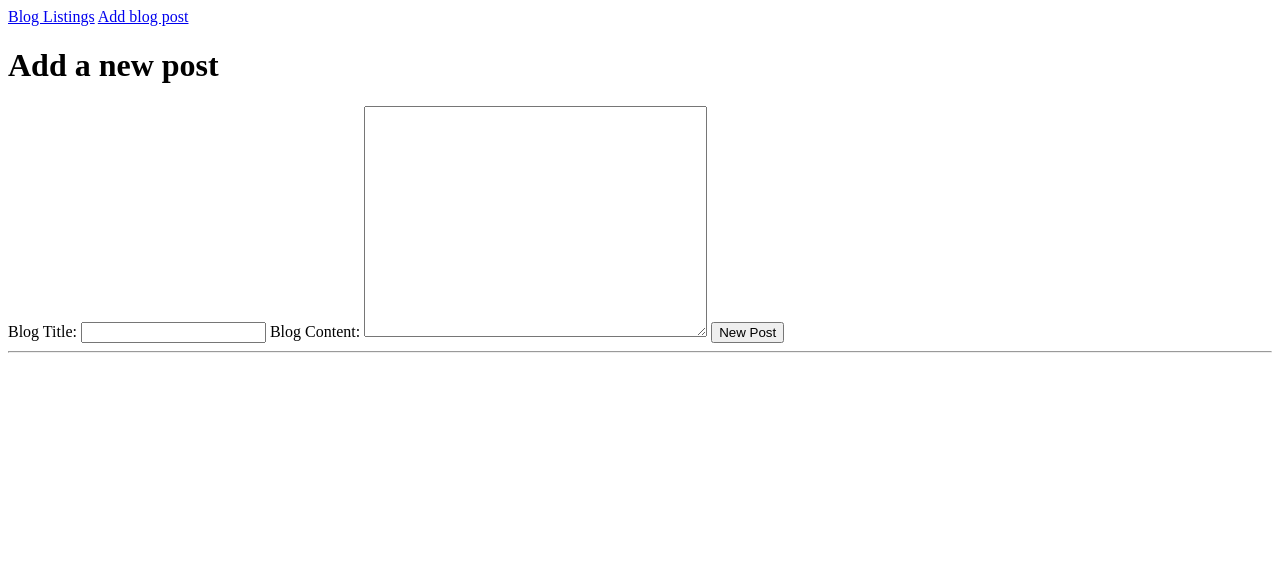
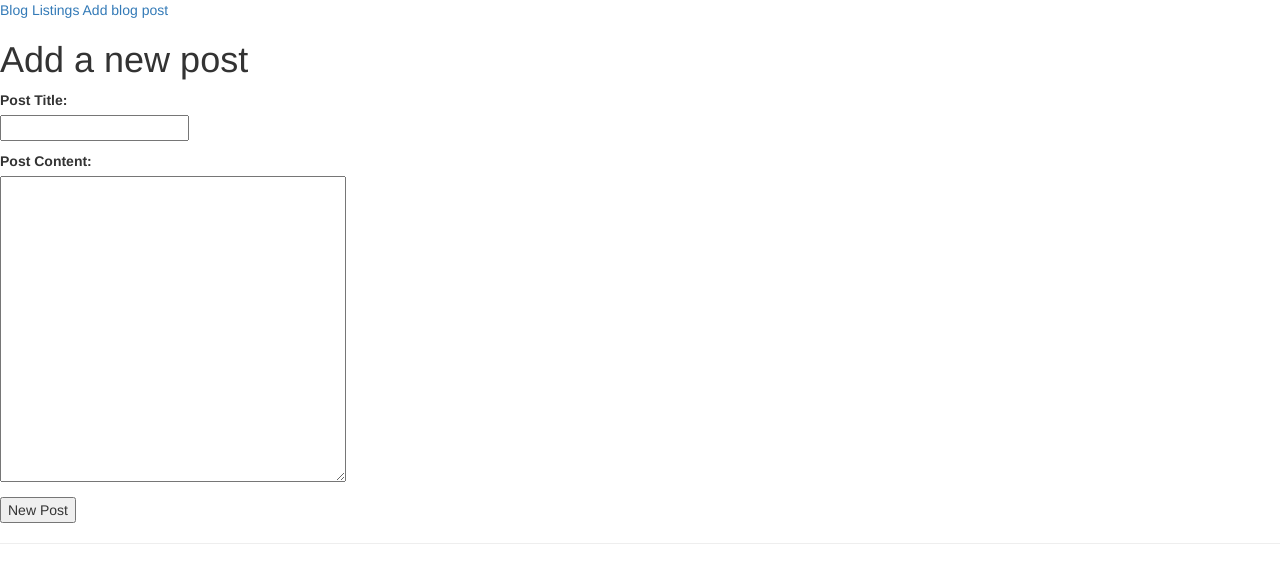
Before and after one commit to alarconm/build-a-blog, a Flask app: template templates/newpost.html in a window 1280 px wide. Shown: the top 583 px of the page. Run offline with Flask 2, Linux system fonts and the light colour scheme; the template is opened without the code that fills it: most values are stand-ins (such as "Sample title", 1, 10 or a date in 2020); some libraries are stand-ins or nearby versions.

Commit message:
Completed fully functional blog with timedate stamps to order each post by most recent. Still needs styling work.

```diff
--- a/main.py
+++ b/main.py
@@ -1,6 +1,7 @@
 from flask import Flask, request, redirect, render_template, session, flash
 from flask_sqlalchemy import SQLAlchemy
 import re
+from datetime import datetime
 
 app = Flask(__name__)
 app.config['DEBUG'] = True
@@ -15,10 +16,14 @@ class Blog(db.Model):
     id = db.Column(db.Integer, primary_key=True)
     title = db.Column(db.String(50))
     body = db.Column(db.String(12000))
+    pub_date = db.Column(db.DateTime)
 
-    def __init__(self, title, body):
+    def __init__(self, title, body, pub_date=None):
         self.title = title
         self.body = body
+        if pub_date is None:
+            pub_date = datetime.utcnow()
+        self.pub_date = pub_date
 
 
 
@@ -53,7 +58,7 @@ def add_post():
 @app.route('/blog')
 def blog_listings():
 
-    posts = Blog.query.all()
+    posts = Blog.query.order_by(Blog.pub_date.desc()).all()
 
     if request.args.get('id'):
         post_id = request.args.get('id')
--- /dev/null
+++ b/static/styles/mainpage.css
@@ -0,0 +1,6 @@
+.error {
+    color: red;
+}
+h3 {
+    text-align: center;
+}
--- a/templates/base.html
+++ b/templates/base.html
@@ -2,11 +2,12 @@
 <html>
     <head>
         <title>{{title}}</title>
-        <style>
-            .error {
-                color: red;
-            }
-        </style>
+        <!-- Latest compiled and minified CSS -->
+        <link rel="stylesheet" href="https://maxcdn.bootstrapcdn.com/bootstrap/3.3.7/css/bootstrap.min.css" integrity="sha384-BVYiiSIFeK1dGmJRAkycuHAHRg32OmUcww7on3RYdg4Va+PmSTsz/K68vbdEjh4u" crossorigin="anonymous">
+
+        <!-- Latest compiled and minified JavaScript -->
+        <script src="https://maxcdn.bootstrapcdn.com/bootstrap/3.3.7/js/bootstrap.min.js" integrity="sha384-Tc5IQib027qvyjSMfHjOMaLkfuWVxZxUPnCJA7l2mCWNIpG9mGCD8wGNIcPD7Txa" crossorigin="anonymous"></script>
+        <link rel= "stylesheet" type= "text/css" href= "{{ url_for('static',filename='styles/mainpage.css') }}">
     </head>
 <body>
     <div>
--- a/templates/blog.html
+++ b/templates/blog.html
@@ -9,8 +9,10 @@
         {% for post in posts %}
         <li>
             <h2><a href="/blog?id={{post.id}}">{{ post.title }}</a></h2>
+            <em>{{ post.pub_date }}</em>
             <p>{{ post.body}}</p>
         </li>
+        <hr />
         {% endfor %}
         </ol>
     </p>
--- a/templates/newpost.html
+++ b/templates/newpost.html
@@ -1,14 +1,19 @@
 {% extends 'base.html' %}
 
 {% block content %}
+<div class='center'>
     <h1>Add a new post</h1>
     <form action='/' method="post">
-        <label for="title">Blog Title:</label>
+        <label for="blog_title">Post Title:</label>
+        <p>
         <input type="text" name='blog_title' />
-
-        <label for="body">Blog Content:</label>
+        </p>
+        <label for="body">Post Content:</label>
+        <p>
         <textarea name="body" cols="40" rows="15"></textarea>
+        </p>
         <input type="submit" value="New Post" />
     </form>
+</div>
 
 {% endblock %}
```
Also changed, not shown: templates/blogpage.html (+5 -2 lines).
